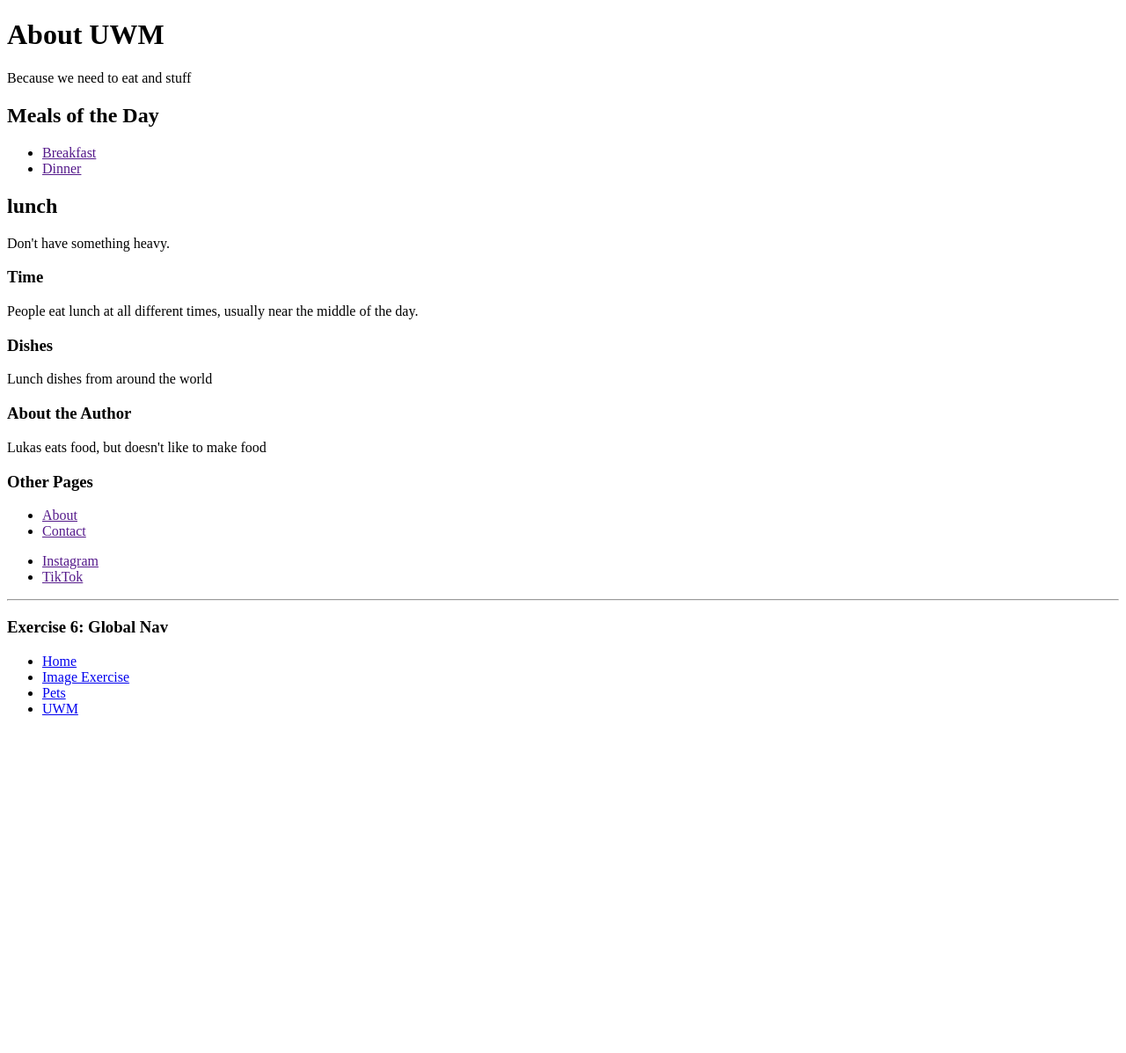
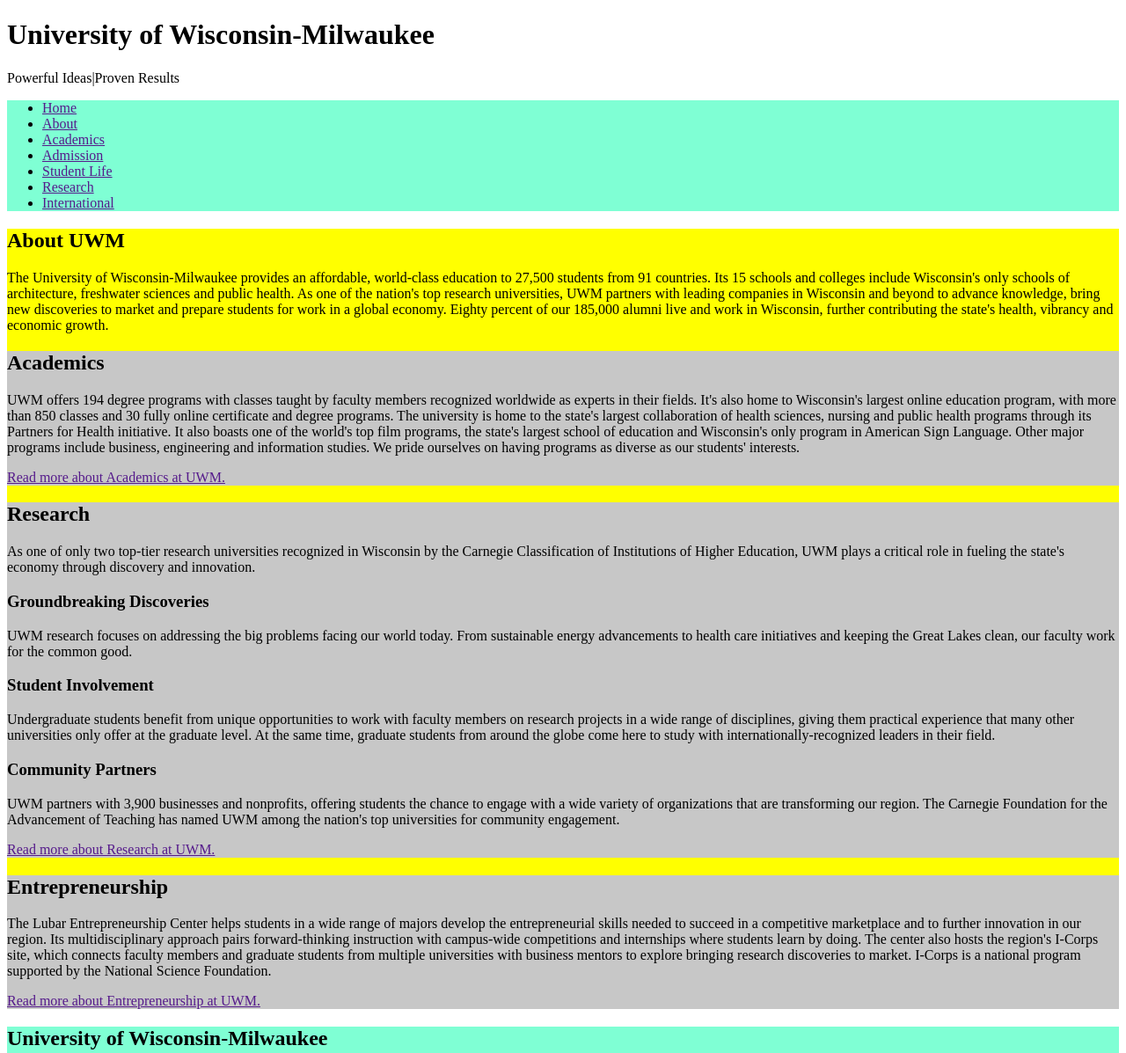
Before and after one commit to LKakulis/HTML_Exercise_6--article_section_aside_and_nav_LK, a plain HTML site: page uwm.html in a window 1280 px wide. Shown: the top 1197 px of the page at 88% size. Before the commit the page ends 831 px from the top, so only its background shows below. Drawn offline with Linux system fonts and the light colour scheme.

Commit message:
ydse5zguolj

```diff
--- /dev/null
+++ b/exercise6.css
@@ -0,0 +1,10 @@
+/* Pets Page */
+
+.global-nav-pet{background-color: aquamarine;}
+.main-pet{background-color: yellow;}
+
+/* UWM Page */
+
+.uwm-nav{background-color: aquamarine;}
+.uwm-main{background-color: yellow;}
+.uwm-section{background-color: rgb(199, 199, 199);}
--- a/uwm.html
+++ b/uwm.html
@@ -4,53 +4,92 @@
     <meta charset="UTF-8">
     <meta name="viewport" content="width=device-width, initial-scale=1.0">
     <title>About UWM</title>
+    <link href="exercise6.css" rel="stylesheet" type="text/css">
 </head>
 <body>
+
 <header>
-        <h1>About UWM</h1>
-        <p>Because we need to eat and stuff</p>
-        <nav>
-        <h2>Meals of the Day</h2>
-        <ul>
-            <li><a href="">Breakfast</a></li>
-            <li><a href="">Dinner</a></li>
-        </ul>
-        </nav>
+<h1>University of Wisconsin-Milwaukee</h1>
+
+<p>Powerful Ideas|Proven Results</p>
 </header>
 
-    <main>
-        <article>
-            <h2>lunch</h2>
-            <p>Don't have something heavy.</p>
-            <section>
-                <h3>Time</h3>
-                <p>People eat lunch at all different times, usually near the middle of the day.</p>
+<header class="uwm-nav">
+<ul>
+<li><a href="">Home</a></li>
+<li><a href="">About</a></li>
+<li><a href="">Academics</a></li>
+<li><a href="">Admission</a></li>
+<li><a href="">Student Life</a></li>
+<li><a href="">Research</a></li>
+<li><a href="">International</a></li>
+</ul>
+</header>
+
+<main class="uwm-main">
+<h2>About UWM</h2>
+
+        <p>The University of Wisconsin-Milwaukee provides an affordable, world-class education to 27,500 students from 91 countries. Its 15 schools and colleges include Wisconsin's only schools of architecture, freshwater sciences and public health. As one of the nation's top research universities, UWM partners with leading companies in Wisconsin and beyond to advance knowledge, bring new discoveries to market and prepare students for work in a global economy. Eighty percent of our 185,000 alumni live and work in Wisconsin, further contributing the state's health, vibrancy and economic growth.</p>
+
+    <section class="uwm-section">
+    <h2>Academics</h2>
+
+        <p>UWM offers 194 degree programs with classes taught by faculty members recognized worldwide as experts in their fields. It's also home to Wisconsin's largest online education program, with more than 850 classes and 30 fully online certificate and degree programs. The university is home to the state's largest collaboration of health sciences, nursing and public health programs through its Partners for Health initiative. It also boasts one of the world's top film programs, the state's largest school of education and Wisconsin's only program in American Sign Language. Other major programs include business, engineering and information studies. We pride ourselves on having programs as diverse as our students' interests.</p>
+
+            <aside><a href="">Read more about Academics at UWM.</a></aside>
     </section>
-            <section>
-                <h3>Dishes</h3>
-                <p>Lunch dishes from around the world</p>
+
+    <section class="uwm-section">
+    <h2>Research</h2>
+
+        <p>As one of only two top-tier research universities recognized in Wisconsin by the Carnegie Classification of Institutions of Higher Education, UWM plays a critical role in fueling the state's economy through discovery and innovation.</p>
+
+        <h3>Groundbreaking Discoveries</h3>
+
+            <p>UWM research focuses on addressing the big problems facing our world today. From sustainable energy advancements to health care initiatives and keeping the Great Lakes clean, our faculty work for the common good.</p>
+
+        <h3>Student Involvement</h3>
+
+            <p>Undergraduate students benefit from unique opportunities to work with faculty members on research projects in a wide range of disciplines, giving them practical experience that many other universities only offer at the graduate level. At the same time, graduate students from around the globe come here to study with internationally-recognized leaders in their field.</p>
+
+        <h3>Community Partners</h3>
+
+            <p>UWM partners with 3,900 businesses and nonprofits, offering students the chance to engage with a wide variety of organizations that are transforming our region. The Carnegie Foundation for the Advancement of Teaching has named UWM among the nation's top universities for community engagement.</p>
+
+    <aside><a href="">Read more about Research at UWM.</a></aside>
     </section>
-        </article>
-        <aside>
-            <h3>About the Author</h3>
-            <p>Lukas eats food, but doesn't like to make food</p>
-        </aside>
+
+    <section class="uwm-section">
+    <h2>Entrepreneurship</h2>
+
+        <p>The Lubar Entrepreneurship Center helps students in a wide range of majors develop the entrepreneurial skills needed to succeed in a competitive marketplace and to further innovation in our region. Its multidisciplinary approach pairs forward-thinking instruction with campus-wide competitions and internships where students learn by doing. The center also hosts the region's I-Corps site, which connects faculty members and graduate students from multiple universities with business mentors to explore bringing research discoveries to market. I-Corps is a national program supported by the National Science Foundation.</p>
+
+            <aside><a href="">Read more about Entrepreneurship at UWM.</a></aside>
+    </section>
+
 </main>
 
-    <footer>
-        <nav>
-        <h3>Other Pages</h3>
+<footer class="uwm-nav">
+<h2>University of Wisconsin-Milwaukee</h2>
+
 <ul>
-            <li><a href="">About</a></li>
-            <li><a href="">Contact</a></li>
-        </ul>
-        </nav>
-        <ul>
-            <li><a href="">Instagram</a></li>
-            <li><a href="">TikTok</a></li>
+    <li><a href="">Academic Programs</a></li>
+    <li><a href="">Schools and Colleges</a></li>
+    <li><a href="">Financial Aid</a></li>
+    <li><a href="">Athletics</a></li>
+    <li><a href="">News</a></li>
+    <li><a href="">Accessibility</a></li>
 </ul>
 </footer>
 
+<footer>
+<ul>
+    <li><a href="">Facebook</a></li>
+    <li><a href="">Twitter</a></li>
+    <li><a href="">YouTube</a></li>
+    <li><a href="">Instagram</a></li>
+</ul>
+</footer>
 
 <hr>
 <h3>Exercise 6: Global Nav</h3>
```
Also changed, not shown: pets.html (+3 -2 lines). Lines whose indentation alone changed are shown as unchanged.
